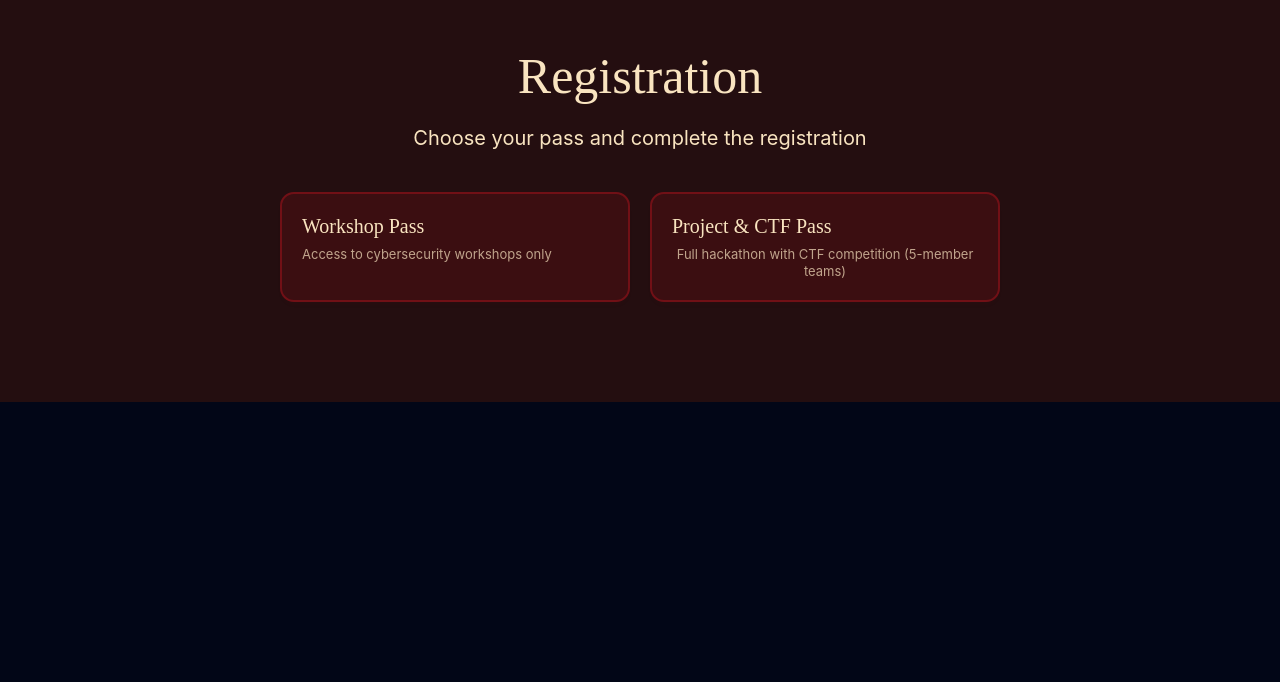
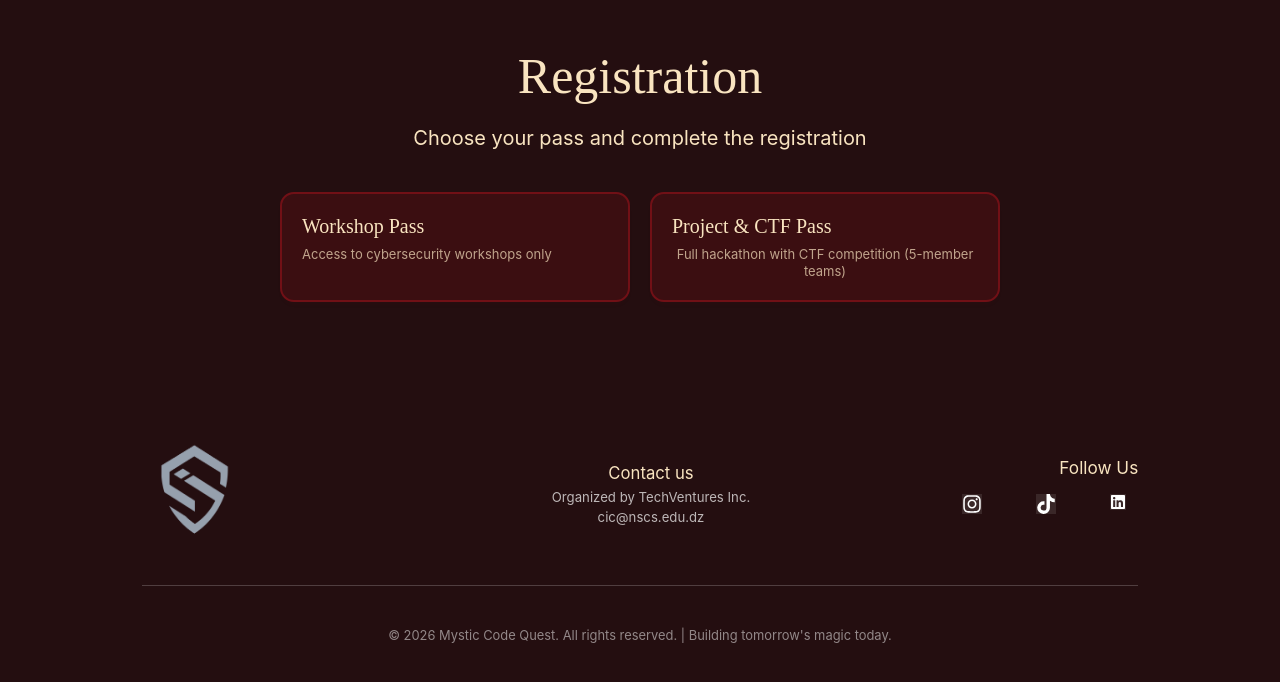
Before and after one commit to Abderrahmane-MK1/ciconix-frontend, a React (Vite) app: page / in a window 1280 px wide. Shown: the part 4767-5449 px from the top of the page. Before the commit the page ends 5169 px from the top, so only its background shows below. Built offline with nearby package versions, Linux system fonts and the light colour scheme; a web font is replaced by a local one.

Commit message:
Footer added

```diff
--- a/package.json
+++ b/package.json
@@ -13,6 +13,7 @@
     "axios": "^1.13.4",
     "react": "^19.2.0",
     "react-dom": "^19.2.0",
+    "react-icons": "^5.5.0",
     "react-router-dom": "^7.13.0"
   },
   "devDependencies": {
--- /dev/null
+++ b/src/assets/Register_page/Components/Footer.css
@@ -0,0 +1,180 @@
+/* .footer {
+    position: relative;
+    padding: 80px 0 40px;
+    background: var(--background-dark);
+    color: var(--white);
+}
+
+.footer-partner-left {
+    display: none;
+}
+
+.footer-partner-right {
+    display: none;
+}
+
+.footer-logo {
+    display: none;
+}
+
+.footer-partner-inline {
+    width: 300px;
+    height: auto;
+    opacity: 0.6;
+}
+
+.footer-logo-section {
+    display: flex;
+    align-items: center;
+    justify-content: center;
+}
+
+.footer-content {
+    display: flex;
+    justify-content: center;
+    align-items: center;
+    gap: 150px;
+    max-width: 1200px;
+    margin: 0 auto 50px;
+    padding: 0 20px;
+}
+
+.footer-section h4 {
+    font-size: 16.7px;
+    font-weight: 400;
+    line-height: 28px;
+    color: var(--accent);
+    margin-bottom: 12px;
+}
+
+.footer-section p {
+    font-size: 13.2px;
+    line-height: 20px;
+    color: rgba(255, 255, 255, 0.7);
+}
+
+.footer-section a {
+    font-size: 13.1px;
+    line-height: 20px;
+    color: rgba(255, 255, 255, 0.7);
+    transition: color 0.3s ease;
+}
+
+.footer-section a:hover {
+    color: var(--accent);
+}
+
+.social-links {
+    display: flex;
+    gap: 16px;
+    margin-top: 12px;
+}
+
+.social-link {
+    width: 36px;
+    height: 36px;
+    background: rgba(255, 255, 255, 0.1);
+    border-radius: var(--radius-sm);
+    display: flex;
+    align-items: center;
+    justify-content: center;
+    transition: all 0.3s ease;
+}
+
+.social-link:hover {
+    background: var(--primary);
+    transform: translateY(-3px);
+}
+
+.social-link svg {
+    width: 20px;
+    height: 20px;
+    color: var(--white);
+}
+
+.footer-bottom {
+    text-align: center;
+    padding-top: 40px;
+    border-top: 1px solid rgba(255, 255, 255, 0.2);
+}
+
+.footer-bottom p {
+    font-size: 12.9px;
+    line-height: 20px;
+    color: rgba(255, 255, 255, 0.5);
+} */
+
+.footer {
+    position: relative;
+    background: rgba(36, 14, 16);
+    color: rgba(249, 228, 192, 1);
+    display:flex;
+    flex-direction: column;
+    align-items: center;
+    justify-content: center;
+}
+
+.footer_content {
+    display: flex;
+    gap: 200px;
+    max-width: 1200px;
+    align-items: center;
+    border-bottom: 1px solid rgba(255, 255, 255, 0.2) ;
+    margin-bottom: 40px;
+}
+
+.footer_logo {
+    width: 300px;
+    height: 183px;
+    margin-left: -90px;
+}
+
+.contact_infos h3 {
+    font-family: 'Inter', sans-serif;
+    font-size:16.7px ;
+    font-weight: 400;
+    line-height: 28px;
+    letter-spacing: 0%;
+    color: rgba(249, 228, 192, 1);
+}
+
+.contact_infos p {
+    font-family: 'Inter', sans-serif;
+    font-size:13.2px ;
+    font-weight: 400;
+    line-height: 20px;
+    letter-spacing: 0%;
+    color: rgba(255, 255, 255, 0.7);
+}
+
+.follow_us p {
+    font-family: 'Inter', sans-serif;
+    font-size:17.2px ;
+    font-weight: 400;
+    line-height: 28px;
+    letter-spacing: 0%;
+    color: rgba(249, 228, 192, 1);
+    text-align: right;
+}
+
+.footer_p {
+    font-family: 'Inter', sans-serif;
+    font-size:12.9px ;
+    font-weight: 400;
+    line-height: 20px;
+    letter-spacing: 0%;
+    color:rgba(255, 255, 255, 0.5);
+    text-align: center;
+    margin-bottom: 100px;
+}
+
+.cic_links {
+    display: flex;
+    gap: 30px;
+}
+
+.icon {
+    margin: 12px;
+    background-color: rgba(255, 255, 255, 0.1);
+    color: rgba(255, 255, 255, 1);
+}
--- /dev/null
+++ b/src/assets/Register_page/Components/Footer.jsx
@@ -0,0 +1,35 @@
+import React from 'react'
+import { FaInstagram } from "react-icons/fa6";
+import { FaTiktok } from "react-icons/fa6";
+import { FaLinkedin } from "react-icons/fa6";
+import './Footer.css'
+
+const Footer = () => {
+  return (
+    <div className='footer'>
+        <div className='footer_content'>
+            <img src="images/cic_logo.png" alt="cic_logo" className='footer_logo' />
+            <div className='contact_infos'>
+                <h3>Contact us</h3>
+                <p>Organized by TechVentures Inc.</p>
+                <p>cic@nscs.edu.dz</p>
+            </div>
+            <div className='follow_us'>
+                <p>Follow Us</p>
+                <div className='cic_links'>
+                    <a href="https://www.instagram.com/cyber_innovators_club" target="_blank" rel="noopener noreferrer" aria-label="Visit external website">
+                      <FaInstagram size={20} className='icon' />
+                    </a>
+                    <a href="https://www.tiktok.com/@cyber_innovators_club" target="_blank" rel="noopener noreferrer" aria-label="Visit external website">
+                      <FaTiktok size={20} className='icon' />
+                    </a>
+                    <FaLinkedin  className='icon'/>
+                </div>
+            </div>
+        </div>
+        <p className='footer_p'>© 2026 Mystic Code Quest. All rights reserved. | Building tomorrow's magic today.</p>
+    </div>
+  )
+}
+
+export default Footer
--- a/src/assets/Register_page/Components/Hero_sec.css
+++ b/src/assets/Register_page/Components/Hero_sec.css
@@ -24,7 +24,7 @@
 .cic_logo {
     position: absolute;
     top: 37px;
-    left: 10px;
+    left: -40px;
     width: 343px;
     height: 188px;
     z-index: 10;
--- a/src/assets/Register_page/Components/Reg_form.css
+++ b/src/assets/Register_page/Components/Reg_form.css
@@ -172,6 +172,7 @@ input:focus, select:focus, textarea:focus {
   border-color: rgba(249, 228, 192, 0.15);
   background: rgba(255, 255, 255, 0.6);
   box-shadow: 0 0 0 3px rgba(113, 16, 22, 0.1);
+  color: black;
 }
 
 input::placeholder, textarea::placeholder {
--- a/src/assets/Register_page/Register.jsx
+++ b/src/assets/Register_page/Register.jsx
@@ -3,6 +3,7 @@ import Hero_sec from './Components/Hero_sec'
 import About_sec from './Components/about_sec'
 import Details from './Components/Details'
 import Reg_form from './Components/reg_form'
+import Footer from './Components/Footer'
 
 
 const Register = () => {
@@ -12,6 +13,7 @@ const Register = () => {
         <About_sec/>
         <Details/>
         <Reg_form/>
+        <Footer/>
     </div>
   )
 }
```
Also changed, not shown: 1 other file (tests, documents, lock files or other folders).
